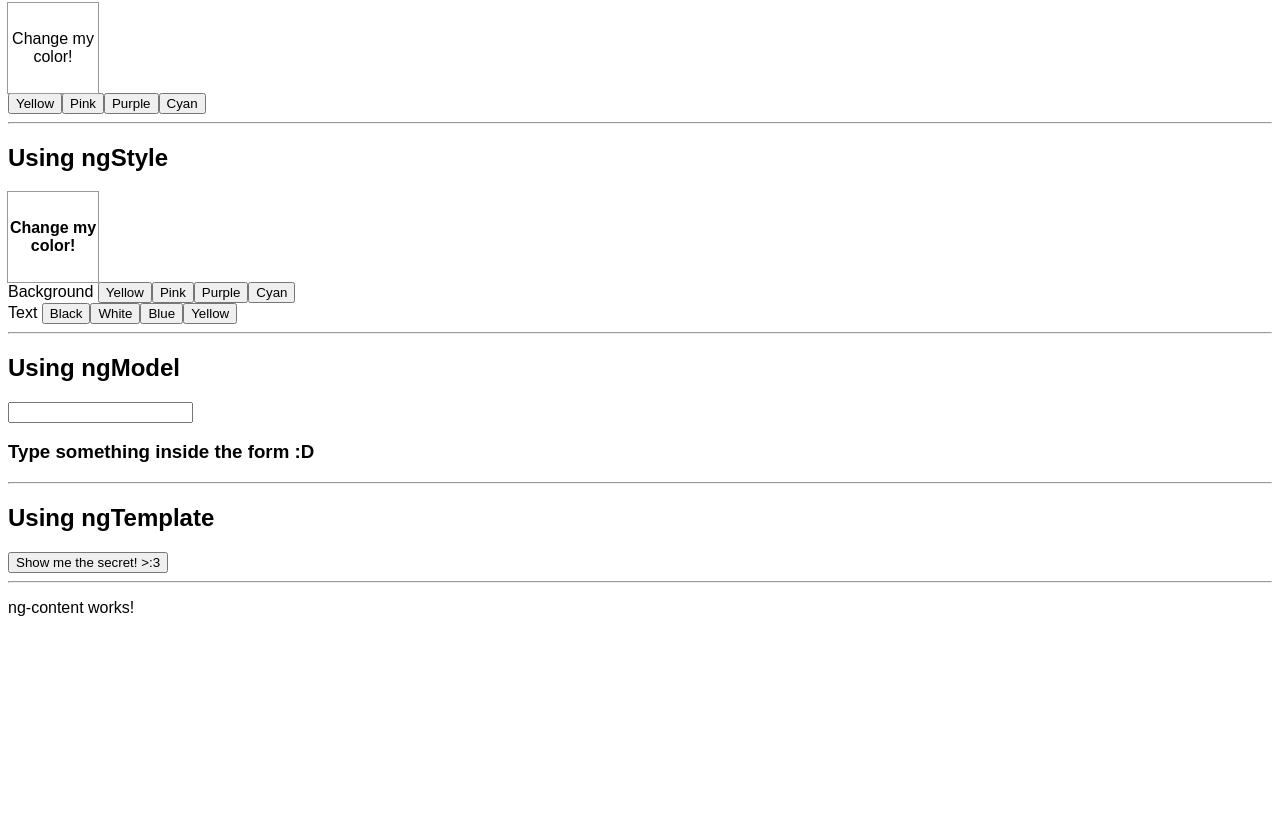
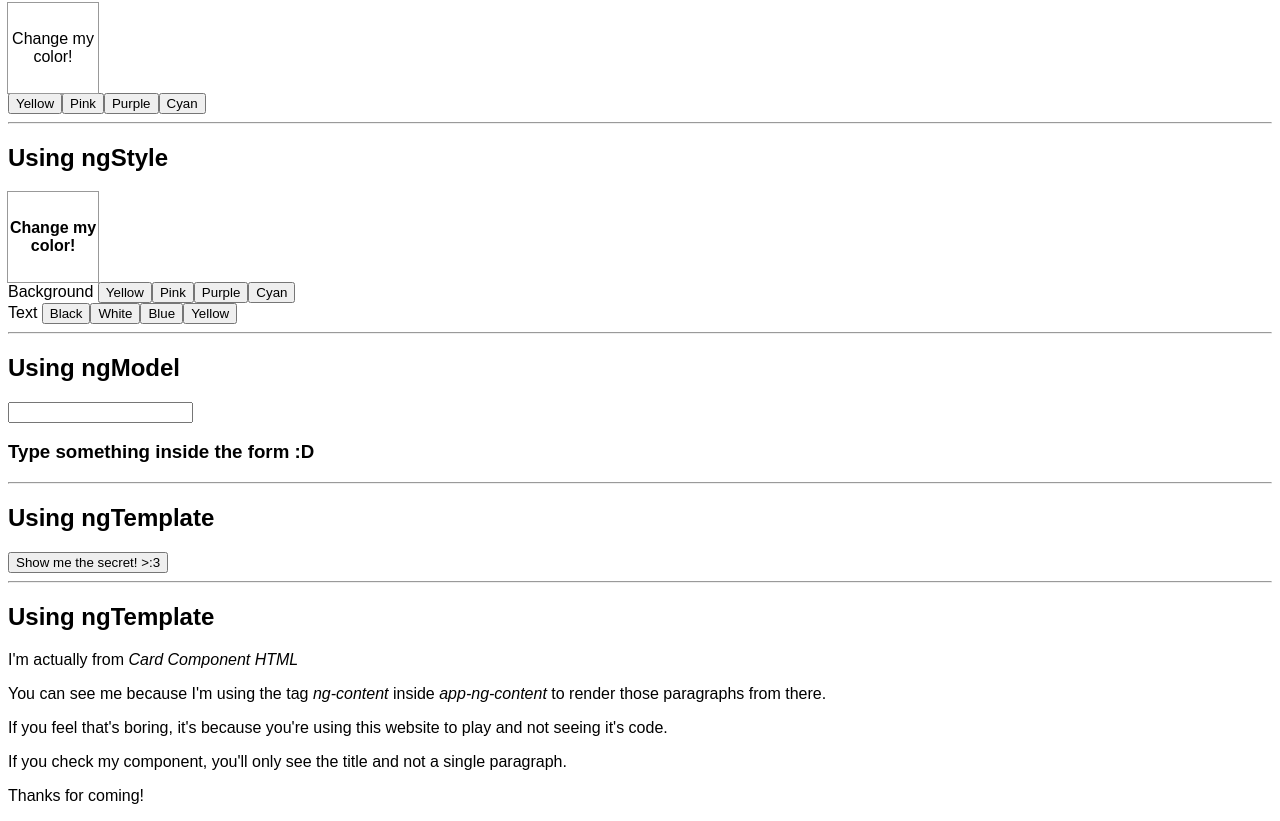
Before and after one commit to ygg-m/angular-studies, an Angular app in the folder 03 - Starting Angular/02 - directives/01-directives-project/: page / in a window 1280 px wide. Shown: the part 661-1482 px from the top of the page. Before the commit the page ends 1294 px from the top, so only its background shows below. Built offline with nearby package versions, Linux system fonts and the light colour scheme.

Commit message:
ngContent

```diff
--- a/03 - Starting Angular/02 - directives/01-directives-project/src/app/card/card.component.html
+++ b/03 - Starting Angular/02 - directives/01-directives-project/src/app/card/card.component.html
@@ -14,4 +14,19 @@
 <hr />
 <app-ng-template></app-ng-template>
 <hr />
-<app-ng-content></app-ng-content>
+<app-ng-content>
+  <p>I'm actually from <em>Card Component HTML</em></p>
+  <p>
+    You can see me because I'm using the tag <em>ng-content</em> inside
+    <em>app-ng-content</em> to render those paragraphs from there.
+  </p>
+  <p>
+    If you feel that's boring, it's because you're using this website to play
+    and not seeing it's code.
+  </p>
+  <p>
+    If you check my component, you'll only see the title and not a single
+    paragraph.
+  </p>
+  <p>Thanks for coming!</p>
+</app-ng-content>
--- a/03 - Starting Angular/02 - directives/01-directives-project/src/app/ng-content/ng-content.component.html
+++ b/03 - Starting Angular/02 - directives/01-directives-project/src/app/ng-content/ng-content.component.html
@@ -1 +1,2 @@
-<p>ng-content works!</p>
+<h2>Using ngTemplate</h2>
+<ng-content select="p"></ng-content>
```
